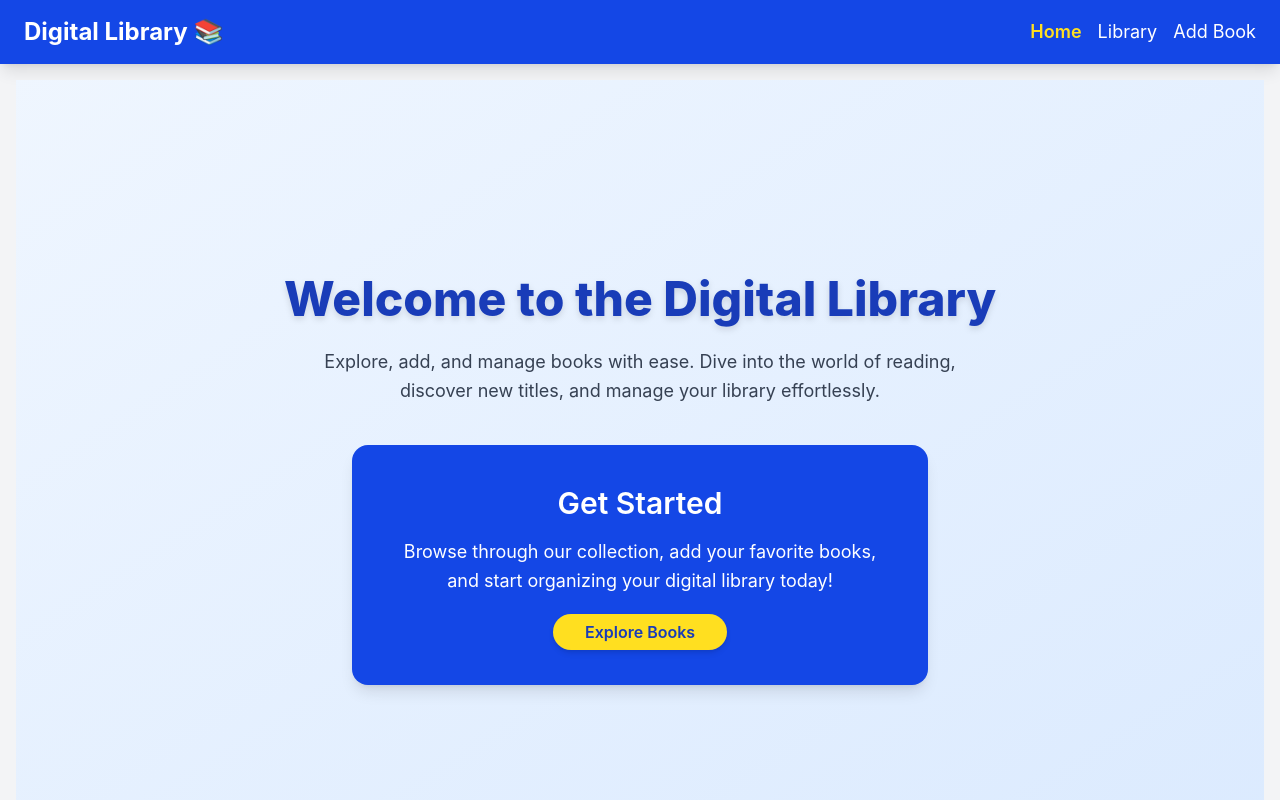
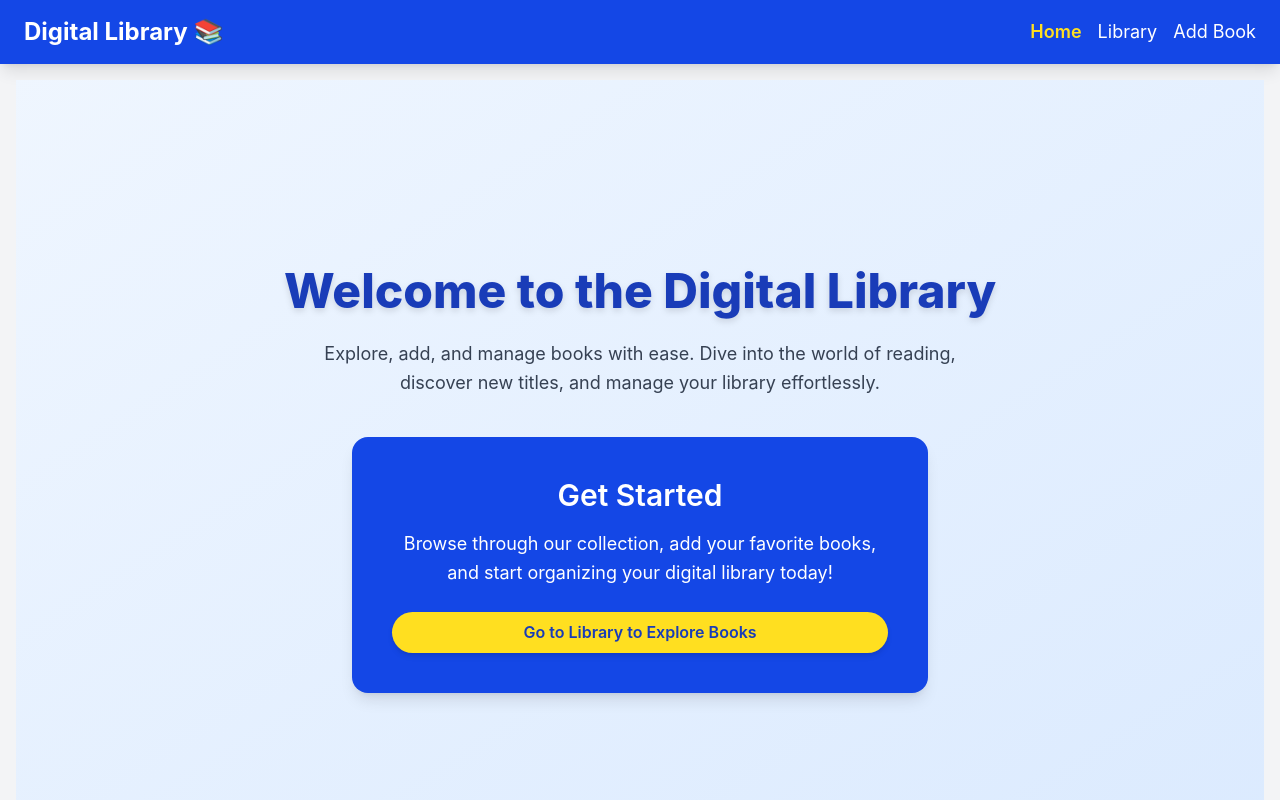
Before and after one commit to Karongoi/digital-library-app, a React (Vite) app: page / in a window 1280 px wide. Shown: the top 800 px of the page. Built offline with nearby package versions, Linux system fonts and the light colour scheme.

Commit message:
Update Home.jsx

```diff
--- a/src/pages/Home.jsx
+++ b/src/pages/Home.jsx
@@ -12,12 +12,11 @@ function Home() {
           <p className="mb-6 text-lg leading-relaxed">
             Browse through our collection, add your favorite books, and start organizing your digital library today!
           </p>
-          <a
-            href="/library"
+          <div
             className="bg-yellow-300 hover:bg-yellow-400 text-blue-800 font-semibold py-2 px-8 rounded-full transition-colors duration-300 shadow-md"
           >
-            Explore Books
-          </a>
+            Go to Library to Explore Books
+          </div>
         </div>
       </div>
     );
```
